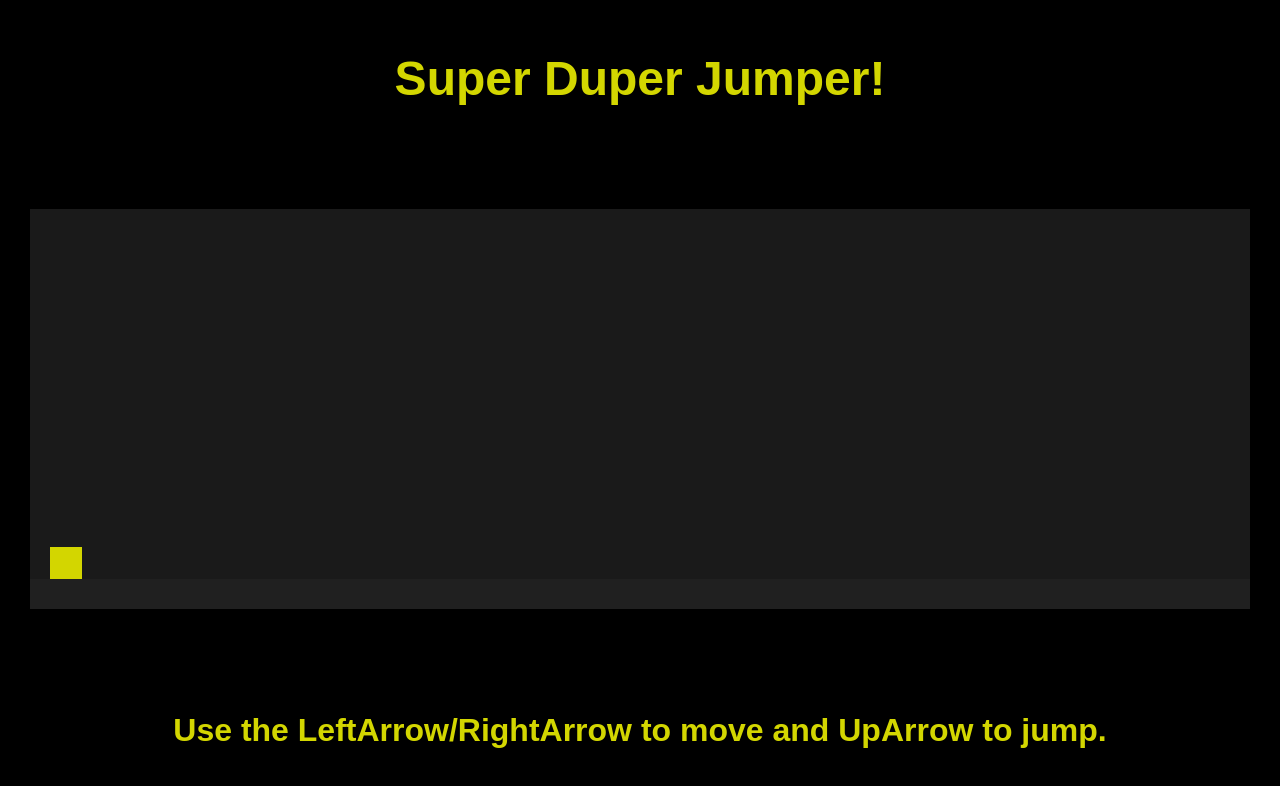
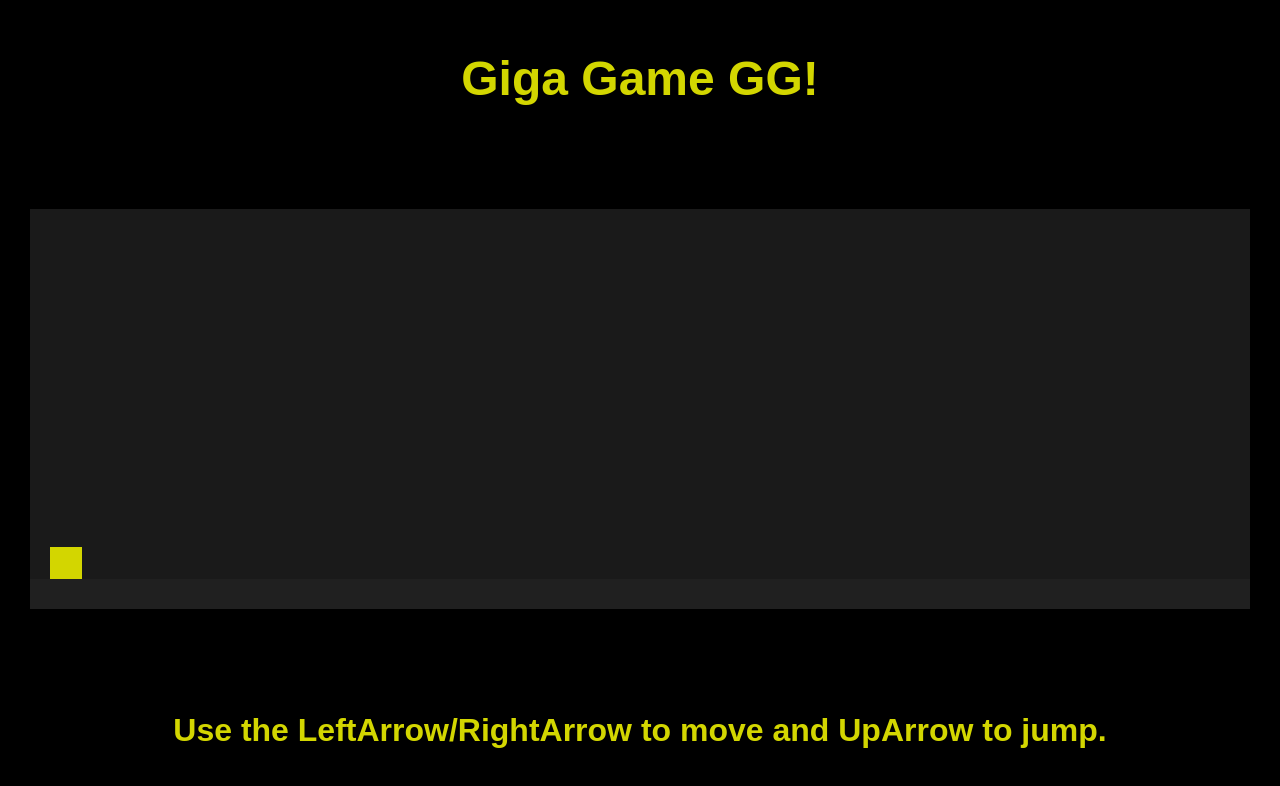
Before and after one commit to Denturion/Game-test, a website: page index.html in a window 1280 px wide. Drawn offline with Linux system fonts and the light colour scheme.

Commit message:
Changed game name

```diff
--- a/index.html
+++ b/index.html
@@ -4,12 +4,12 @@
     <meta charset="UTF-8">
     <meta http-equiv="X-UA-Compatible" content="IE=edge">
     <meta name="viewport" content="width=device-width, initial-scale=1.0">
-    <title>Game</title>
+    <title>Giga Game GG</title>
     <link rel="stylesheet" href="style.css">
 </head>
 <body>
 
-    <h1>Super Duper Jumper!</h1>
+    <h1>Giga Game GG!</h1>
     <canvas></canvas>
     <h3>Use the LeftArrow/RightArrow to move and UpArrow to jump.</h3>
 
```
